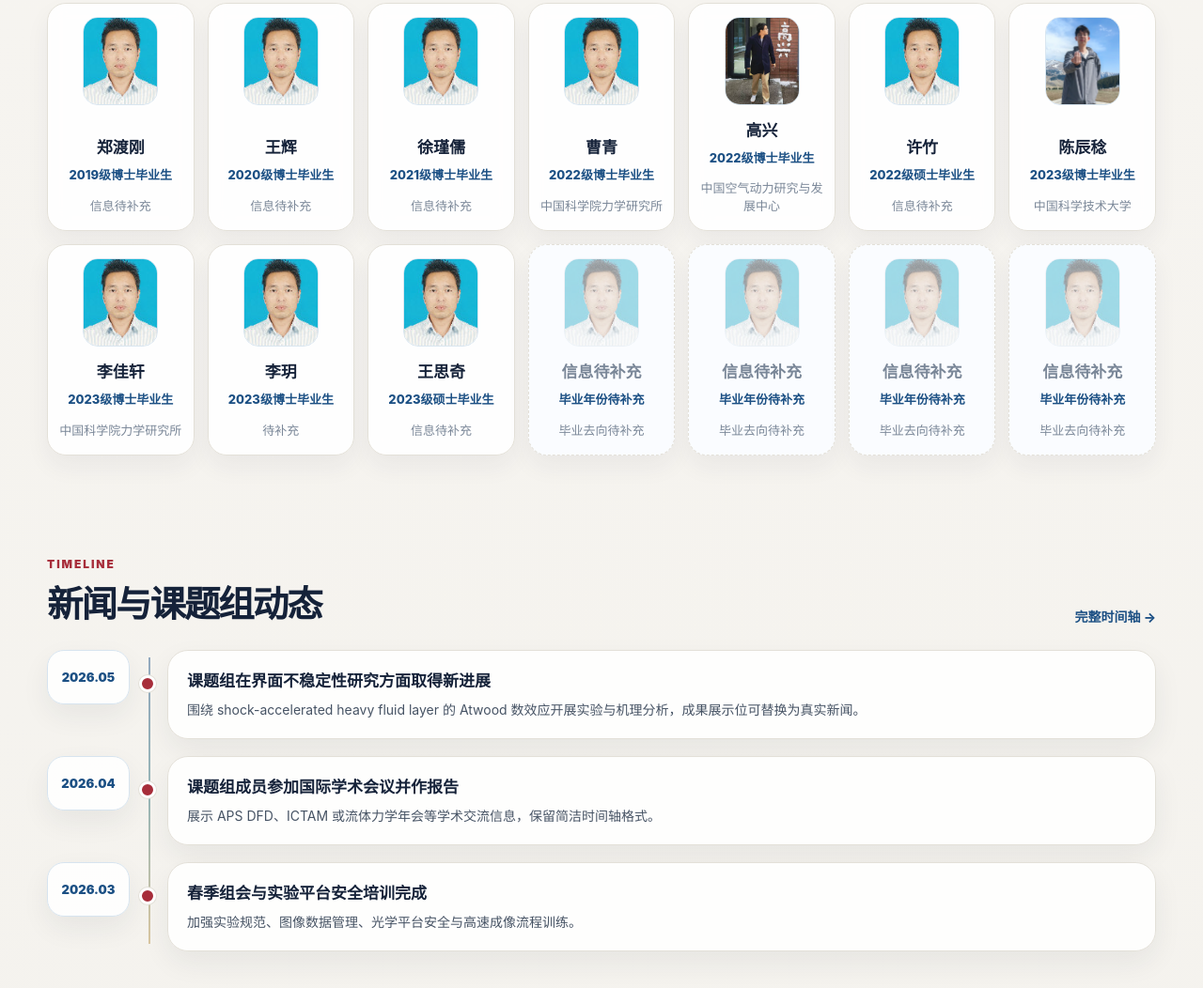
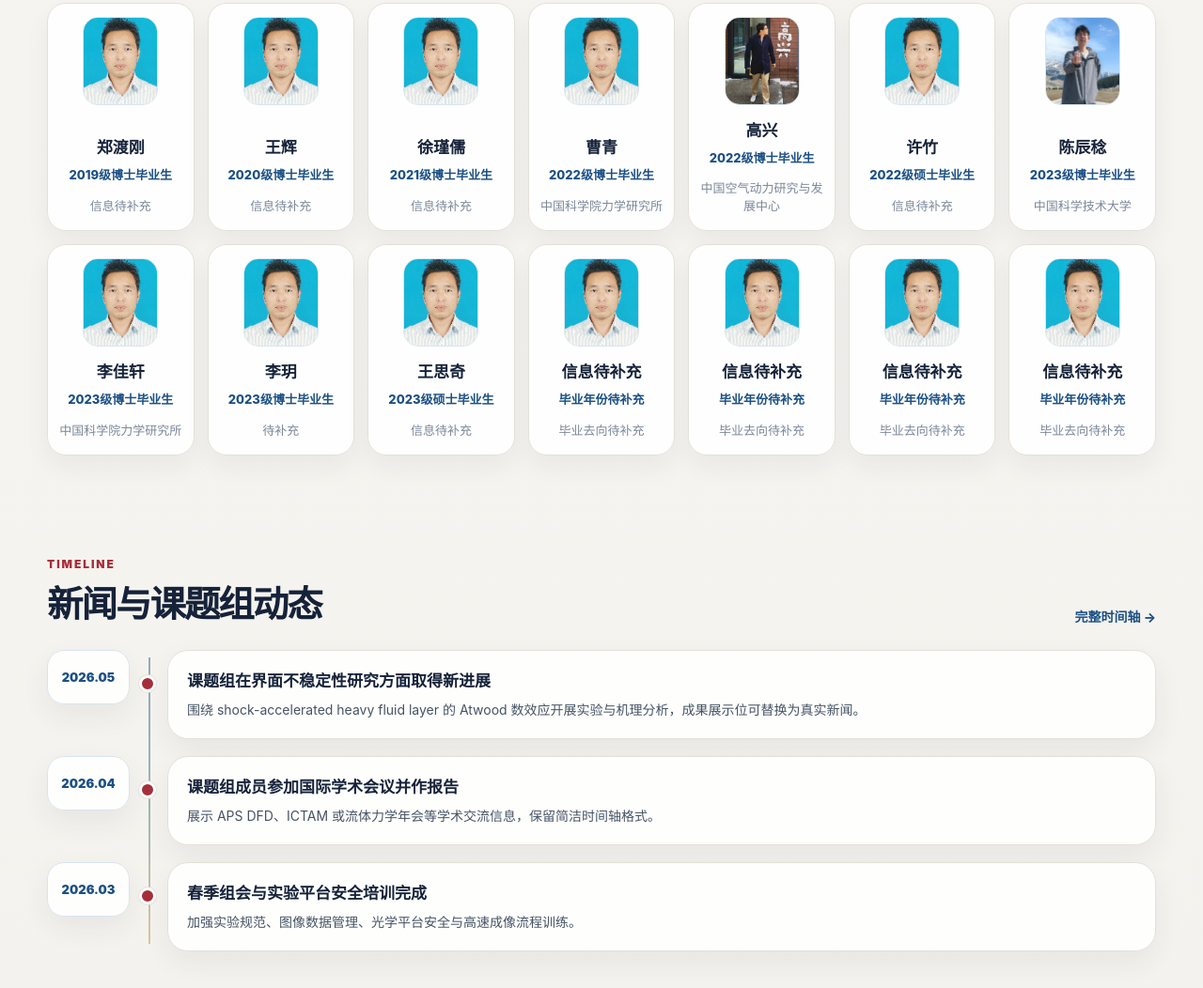
Before and after one commit to Zhai-net/Zhai-net.github.io, a plain HTML site: page index.html in a window 1280 px wide. Shown: the part 4717-5769 px from the top of the page at 94% size. Drawn offline with Linux system fonts and the light colour scheme; some packages are replaced by stand-ins of ours; a script that the page names is missing.

Commit message:
Add files via upload

```diff
--- a/assets/css/global.css
+++ b/assets/css/global.css
@@ -1519,7 +1519,7 @@ body[data-theme="dark"] .copy-email { background: rgba(15, 23, 42, 0.72); }
 }
 
 
-/* Homepage fixed-count presentation: 12 members as 2×6, 14 alumni slots as 2×7. */
+/* Homepage fixed-count presentation: up to 12 members as 2×6, up to 14 alumni as 2×7. */
 #people .people-grid {
   grid-template-columns: repeat(6, minmax(0, 1fr));
   gap: 16px;
@@ -1543,18 +1543,6 @@ body[data-theme="dark"] .copy-email { background: rgba(15, 23, 42, 0.72); }
 #alumni .alumni-card img {
   width: 80px;
   height: 94px;
-}
-.alumni-card.alumni-placeholder {
-  border-style: dashed;
-  background: color-mix(in srgb, var(--paper) 72%, var(--blue-soft));
-}
-.alumni-card.alumni-placeholder img {
-  opacity: 0.42;
-  filter: grayscale(0.2);
-}
-.alumni-card.alumni-placeholder h3,
-.alumni-card.alumni-placeholder span {
-  color: var(--muted);
 }
 
 @media (max-width: 1180px) {
```
